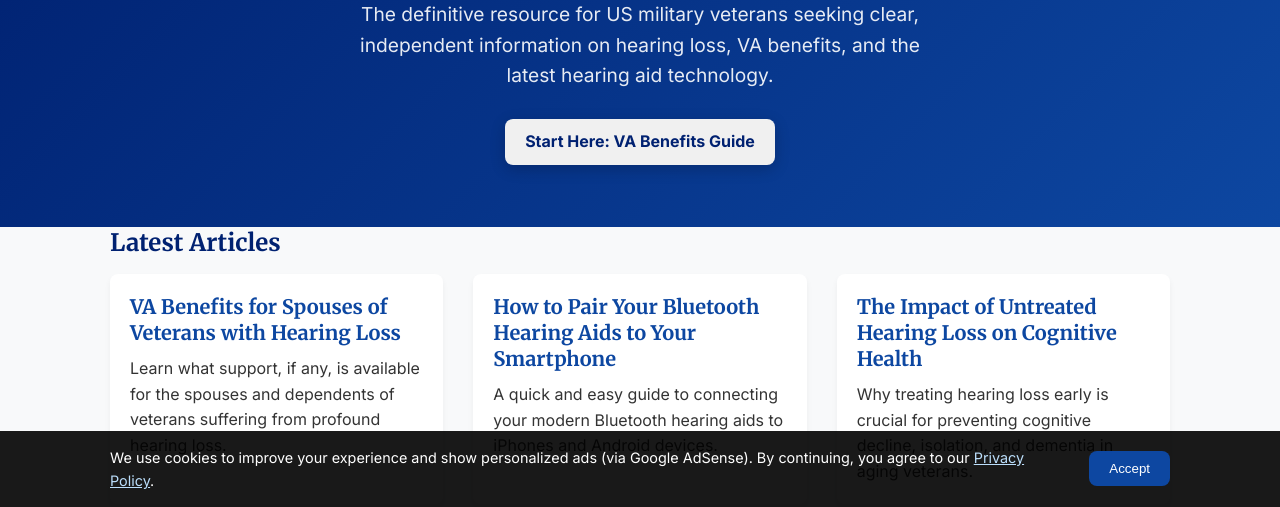
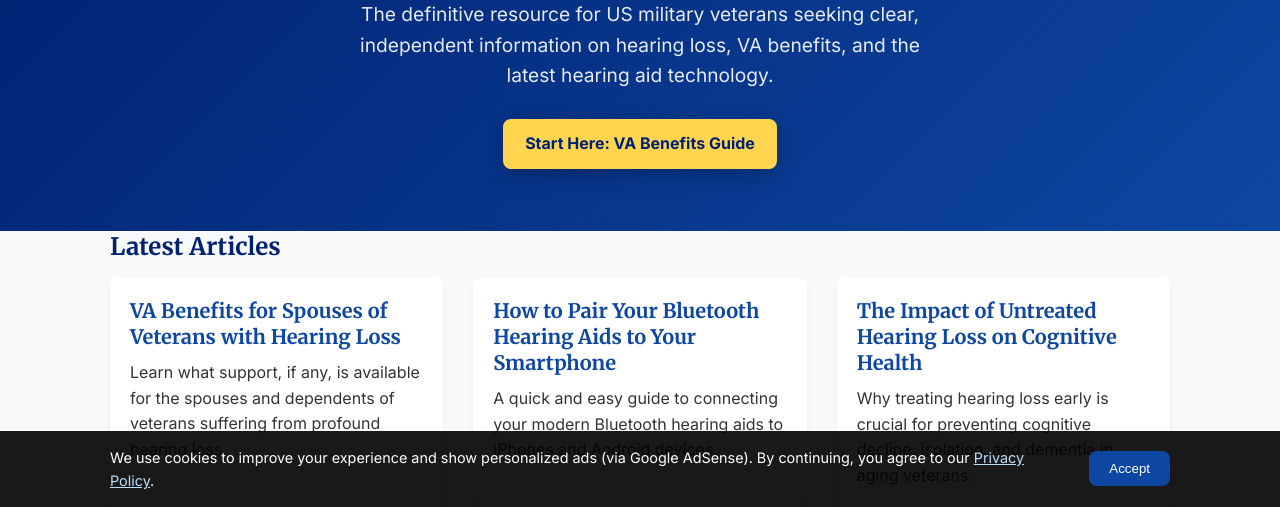
Before and after one commit to noormdgolam/hearing-aids-veterans, a plain HTML site: page index.html in a window 1280 px wide. In both pictures the pointer is over the link "Start Here: VA Benefits Guide". Shown: the part 293-800 px from the top of the page. Drawn offline with Linux system fonts and the light colour scheme.

Commit message:
UI: Updated hero button to premium yellow for max contrast

```diff
--- a/assets/style.css
+++ b/assets/style.css
@@ -146,8 +146,8 @@ input, textarea { background-color: var(--white); color: var(--text-color); }
 }
 .hero-section h1 { color: var(--white); font-size: 2.5rem; margin-bottom: 20px; }
 .hero-section p { font-size: 1.2rem; max-width: 600px; margin: 0 auto 30px; opacity: 0.9; }
-.hero-section .button { background: var(--white); color: var(--primary-dark); font-weight: 700; box-shadow: 0 4px 15px rgba(0,0,0,0.2); }
-.hero-section .button:hover { background: #f0f0f0; color: var(--primary-dark); transform: translateY(-2px); }
+.hero-section .button { background: #ffca28; color: var(--primary-dark); font-weight: 700; box-shadow: 0 4px 15px rgba(0,0,0,0.2); border: 2px solid #ffca28; }
+.hero-section .button:hover { background: #ffd54f; color: var(--primary-dark); transform: translateY(-2px); border-color: #ffd54f; box-shadow: 0 6px 20px rgba(0,0,0,0.25); }
 
 /* Article Grids */
 .card-grid { display: grid; grid-template-columns: repeat(auto-fill, minmax(300px, 1fr)); gap: 30px; }
--- a/src/assets/style.css
+++ b/src/assets/style.css
@@ -146,8 +146,8 @@ input, textarea { background-color: var(--white); color: var(--text-color); }
 }
 .hero-section h1 { color: var(--white); font-size: 2.5rem; margin-bottom: 20px; }
 .hero-section p { font-size: 1.2rem; max-width: 600px; margin: 0 auto 30px; opacity: 0.9; }
-.hero-section .button { background: var(--white); color: var(--primary-dark); font-weight: 700; box-shadow: 0 4px 15px rgba(0,0,0,0.2); }
-.hero-section .button:hover { background: #f0f0f0; color: var(--primary-dark); transform: translateY(-2px); }
+.hero-section .button { background: #ffca28; color: var(--primary-dark); font-weight: 700; box-shadow: 0 4px 15px rgba(0,0,0,0.2); border: 2px solid #ffca28; }
+.hero-section .button:hover { background: #ffd54f; color: var(--primary-dark); transform: translateY(-2px); border-color: #ffd54f; box-shadow: 0 6px 20px rgba(0,0,0,0.25); }
 
 /* Article Grids */
 .card-grid { display: grid; grid-template-columns: repeat(auto-fill, minmax(300px, 1fr)); gap: 30px; }
```
